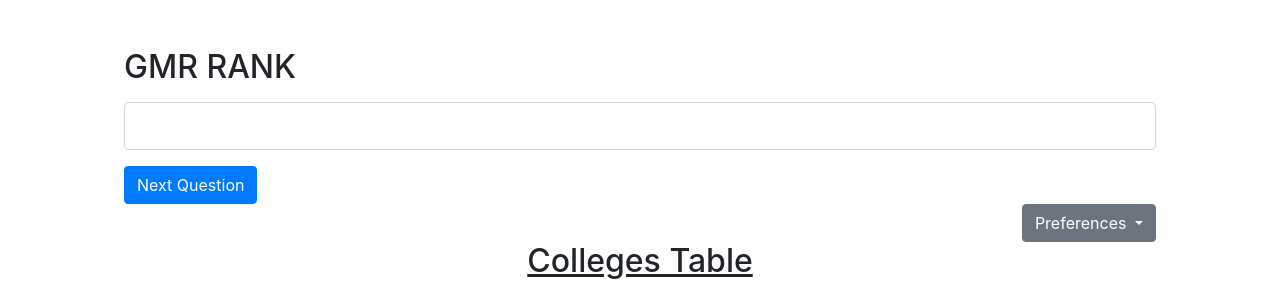
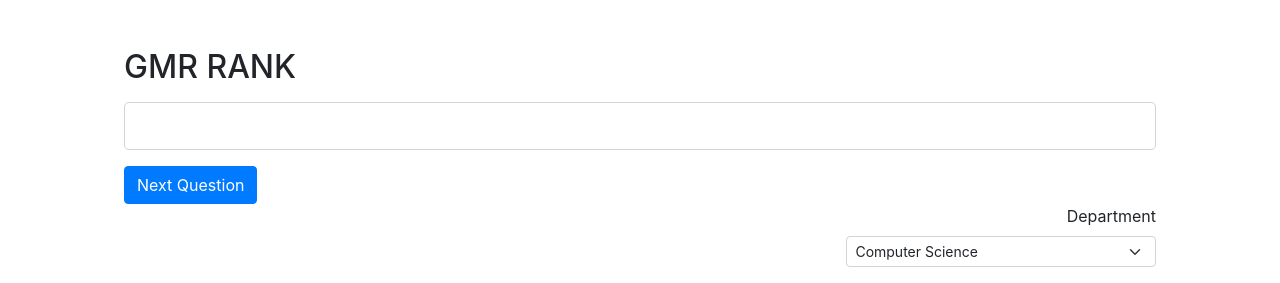
Before and after one commit to SaswataHalder/college_predictor, a Django app: template templates/showtable.html in a window 1280 px wide. Shown: the top 283 px of the page. Run offline with Django 3.2, Linux system fonts and the light colour scheme; the template is opened without the code that fills it, so the values that code supplies are empty; some libraries are stand-ins or nearby versions.

Commit message:
second commit

```diff
--- a/templates/preferences.html
+++ b/templates/preferences.html
@@ -1,36 +1,10 @@
-<div class="dropdown">
-  <button class="btn btn-secondary dropdown-toggle" type="button" id="dropdownMenuButton1" data-bs-toggle="dropdown" aria-expanded="false">
-    Preferences
-  </button>
-<!--  <ul class="dropdown-menu" aria-labelledby="dropdownMenuButton1">-->
-<!--    <li><a class="dropdown-item" href="#">Action</a></li>-->
-<!--    <li><a class="dropdown-item" href="#">Another action</a></li>-->
-<!--    <li><a class="dropdown-item" href="#">Something else here</a></li>-->
-<!--  </ul>-->
-  <div class="dropdown-menu">
-    <button class="btn btn-secondary btn-sm dropdown-toggle" type="button" id="dropdownMenuButtonDept" data-bs-toggle="dropdown" aria-expanded="false">
-      Department
-    </button>
-
-    <form method="post" enctype="multipart/form-data" action="find_college">
-      <div class="mb-3">
-        <label class="form-label">Department</label>
-        <select class="form-select form-select-lg ui fluid dropdown" aria-label="Default select example" name="quota" multiple="">
-          <option value="0" >CSE</option>
-          <option value="1" >IT</option>
-          <option value="2">ME</option>
-          <option value="3">EE</option>
-          <option value="4">ECE</option>
-        </select>
-      </div>
-<!--      <div class="input-group mb-3">-->
-<!--        <div class="input-group-text">-->
-<!--          <input class="form-check-input mt-0" type="checkbox" value="" aria-label="Checkbox for following text input">-->
-<!--        </div>-->
-<!--        <input type="text" class="form-control" aria-label="Text input with checkbox">-->
-<!--      </div>-->
-    </form>
-
+<div class="mb-3">
+    <label class="form-label">Department</label>
+    <select class="form-select form-select-sm" aria-label="Default select example" name="dept" style="width:30%">
+      <option value="0"  >Computer Science</option>
+      <option value="1" >Information Technology</option>
+      <option value="2">Electrical Engineering</option>
+      <option value="3">Electrical and Communications Engineering</option>
+      <option value="4">Mechanical Engineering</option>
+    </select>
   </div>
-
-</div>
--- a/templates/showtable.html
+++ b/templates/showtable.html
@@ -7,6 +7,27 @@
 
     <!-- Bootstrap CSS -->
     <link href="https://cdn.jsdelivr.net/npm/bootstrap@5.0.1/dist/css/bootstrap.min.css" rel="stylesheet" integrity="sha384-+0n0xVW2eSR5OomGNYDnhzAbDsOXxcvSN1TPprVMTNDbiYZCxYbOOl7+AMvyTG2x" crossorigin="anonymous">
+
+    <style>
+
+        background-color:green;
+        .dropdown-menu li {
+          position: relative;
+        }
+        .dropdown-menu .dropdown-submenu {
+          display: none;
+          position: absolute;
+          left: 100%;
+          top: -7px;
+        }
+        .dropdown-menu .dropdown-submenu-left {
+          right: 100%;
+          left: auto;
+        }
+        .dropdown-menu > li:hover > .dropdown-submenu {
+          display: block;
+        }
+    </style>
 
     <title>College Predictor</title>
   </head>
@@ -30,7 +51,7 @@
 
     <!-- Option 1: Bootstrap Bundle with Popper -->
     <script src="https://cdn.jsdelivr.net/npm/bootstrap@5.0.1/dist/js/bootstrap.bundle.min.js" integrity="sha384-gtEjrD/SeCtmISkJkNUaaKMoLD0//ElJ19smozuHV6z3Iehds+3Ulb9Bn9Plx0x4" crossorigin="anonymous"></script>
-
+     <script src="https://ajax.googleapis.com/ajax/libs/jquery/3.5.1/jquery.min.js"></script>
     <!-- Option 2: Separate Popper and Bootstrap JS -->
     <!--
     <script src="https://cdn.jsdelivr.net/npm/@popperjs/core@2.9.2/dist/umd/popper.min.js" integrity="sha384-IQsoLXl5PILFhosVNubq5LC7Qb9DXgDA9i+tQ8Zj3iwWAwPtgFTxbJ8NT4GN1R8p" crossorigin="anonymous"></script>
```
Also changed, not shown: filters/views.py (+27 -1 lines), templates/locations.html (added, +18 -0 lines).
